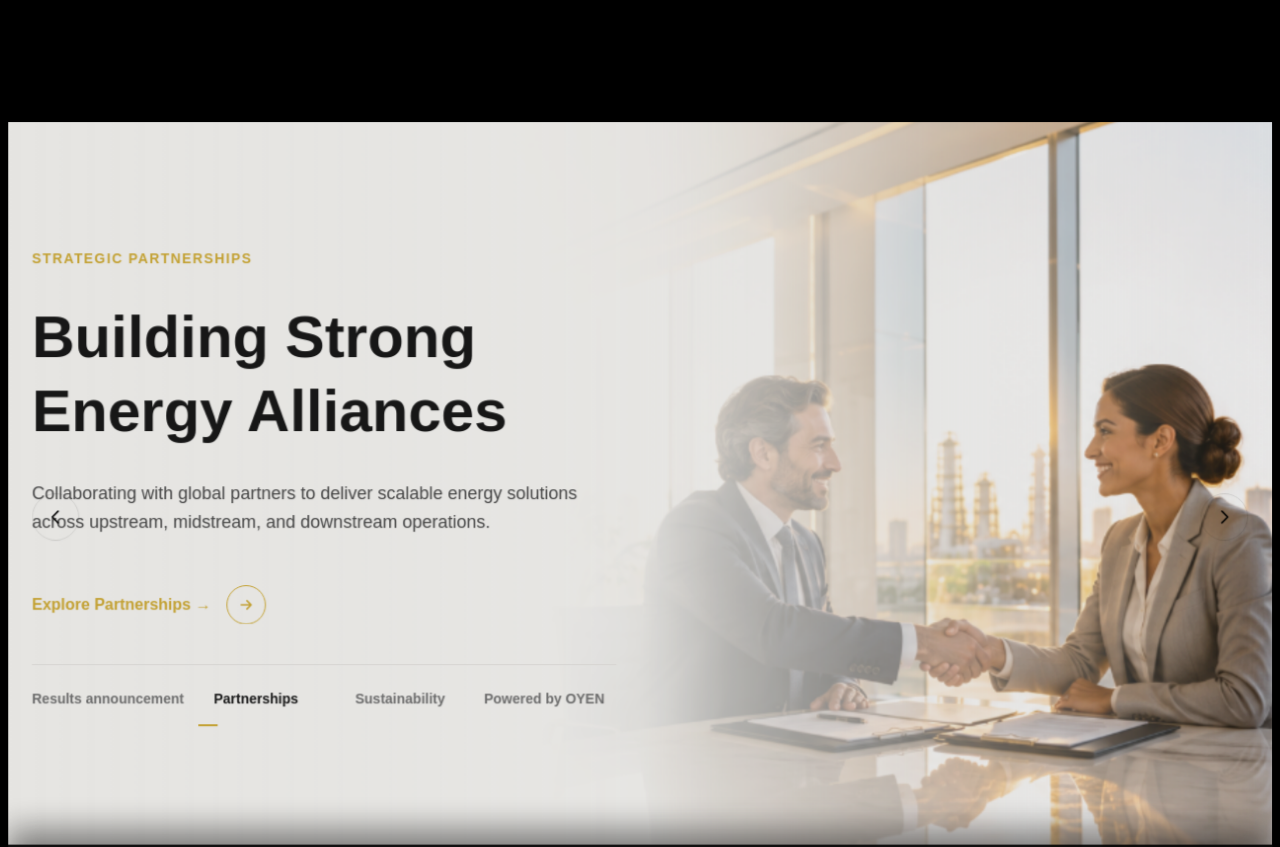
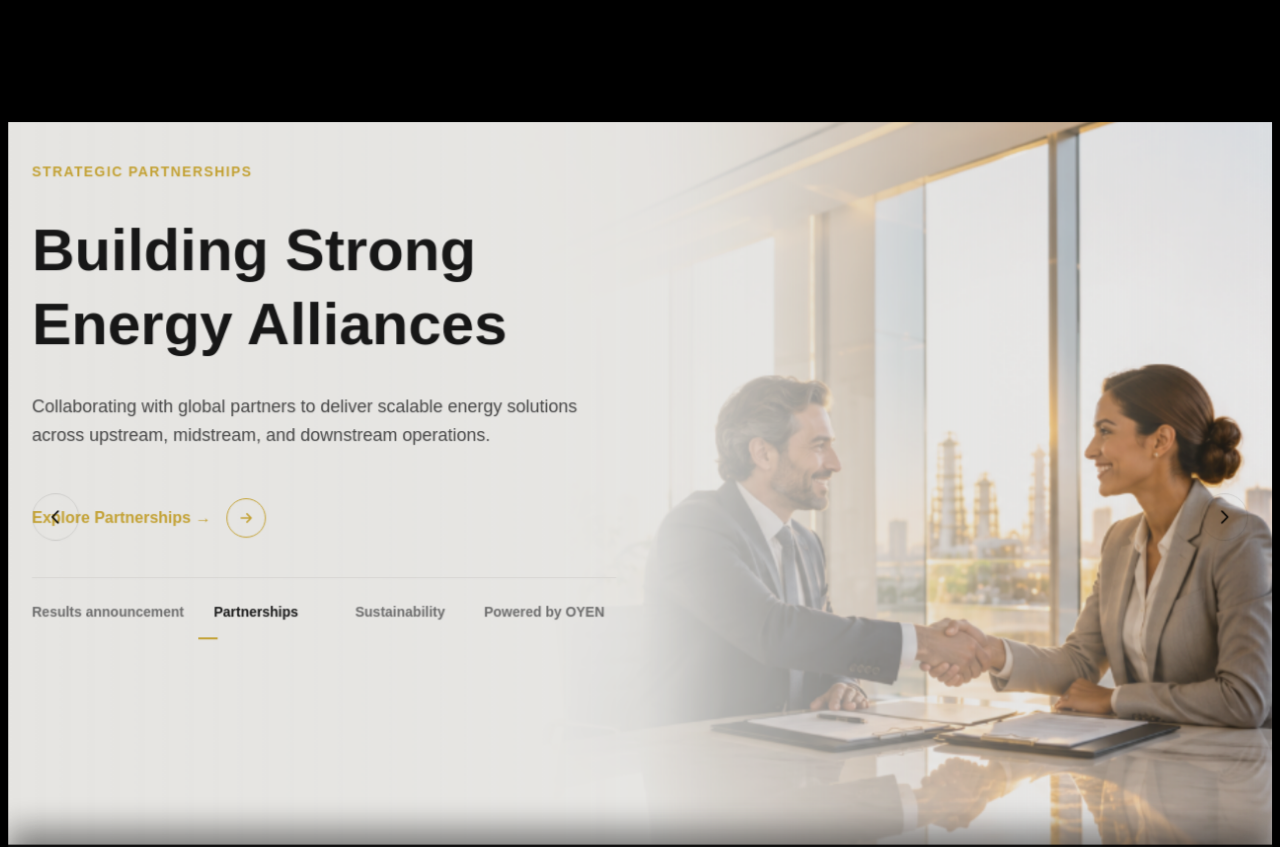
Before and after one commit to oyenhq-design/oyengroup, a Next.js app: page / in a window 1280 px wide. Shown: the part 1680-2527 px from the top of the page. Built offline with nearby package versions, Linux system fonts and the light colour scheme.

Commit message:
style: further minimize top padding of Hero content wrapper to reduce gap below header

```diff
--- a/src/components/Hero.tsx
+++ b/src/components/Hero.tsx
@@ -224,7 +224,7 @@ export default function Hero() {
       </div>
 
       {/* Main Content Area */}
-      <div className="relative flex-1 flex items-start pt-16 md:pt-24 lg:pt-32 z-20">
+      <div className="relative flex-1 flex items-start pt-6 md:pt-8 lg:pt-10 z-20">
         <div className="max-w-7xl mx-auto px-6 w-full">
           <div className="grid grid-cols-1 lg:grid-cols-2 gap-12">
             {/* LEFT: Dynamic Text Content */}
```
